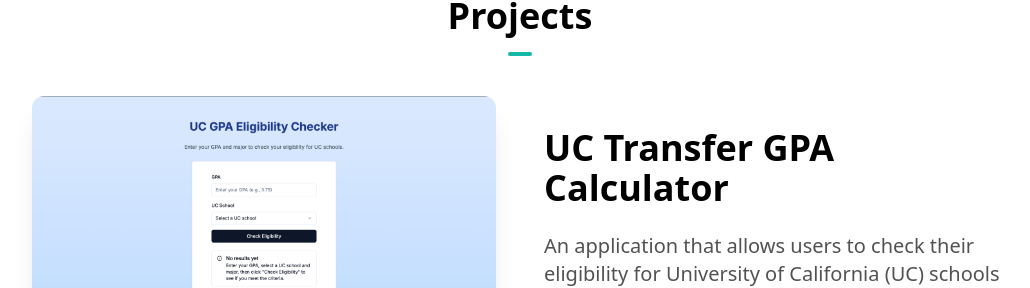
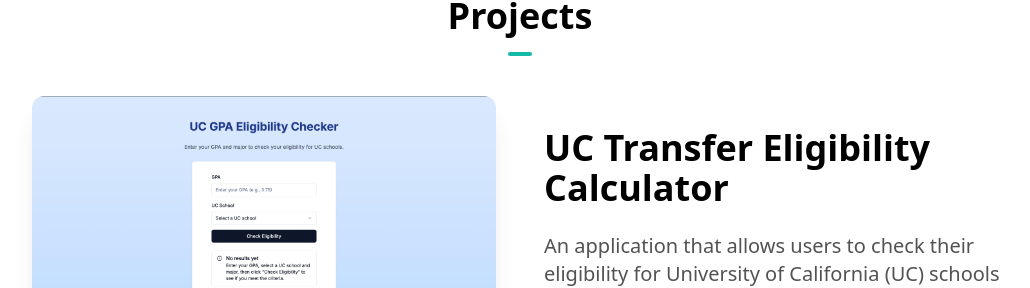
Before and after one commit to aguilerad916/portfolio-website, a Next.js app: page / in a window 1280 px wide. Shown: the part 1673-1961 px from the top of the page, without its empty margins (120-1150 px from the left). Built offline with nearby package versions, Linux system fonts and the light colour scheme.

Commit message:
Updated Project Name

```diff
--- a/components/ProjectsSection.tsx
+++ b/components/ProjectsSection.tsx
@@ -6,7 +6,7 @@ import { BsGithub, BsArrowUpRightSquare } from "react-icons/bs";
 
 const projects = [
   {
-    name: "UC Transfer GPA Calculator",
+    name: "UC Transfer Eligibility Calculator",
     description:
       "An application that allows users to check their eligibility for University of California (UC) schools by inputting their GPA and major, providing a simple interface to estimate admissions chances based on GPA ranges for different UC campuses.",
     image: "/uc-transfer-gpa.png",
```
